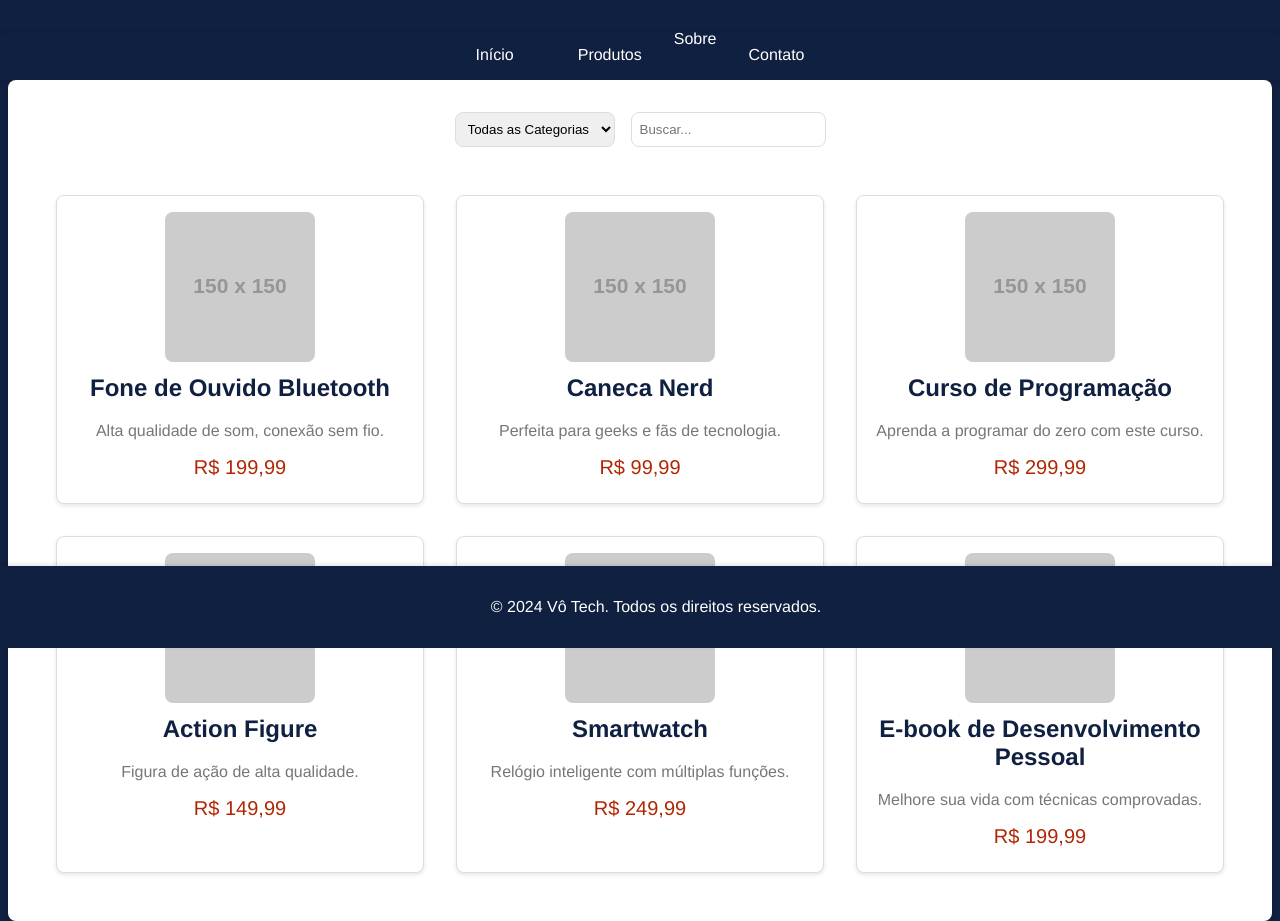
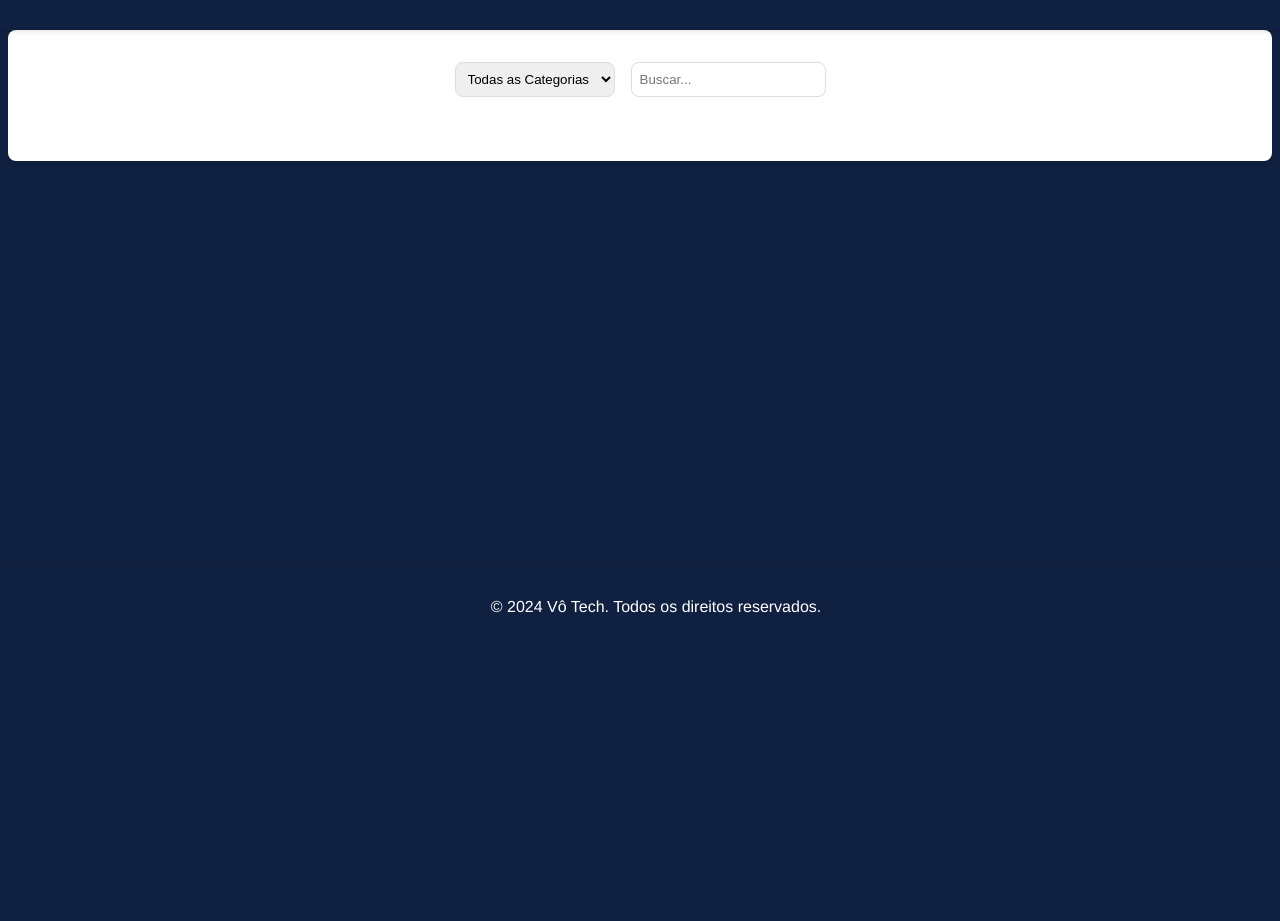
Before and after one commit to vo-tech/votechstore, a plain HTML site: page index.html in a window 1280 px wide. Shown: the part 152-1073 px from the top of the page. After the commit the page ends 800 px from the top, so only its background shows below. Drawn offline with Linux system fonts and the light colour scheme; placeholder pictures from the web are drawn by us.

Commit message:
Update index v1.00.0021.html

```diff
--- a/index.html
+++ b/index.html
@@ -136,12 +136,19 @@
         }
         /* Responsividade */
         @media (max-width: 480px) {
-            .product {
-                flex-basis: 100%; /* Um produto por linha em telas pequenas */
+            header h1, header .whatsapp {
+                font-size: 1rem;
             }
             header .logo-whatsapp {
                 margin-left: 0;
-                justify-content: center;
+                flex-direction: column;
+            }
+            header .whatsapp img {
+                width: 20px;
+                height: 20px;
+            }
+            nav {
+                display: none; /* Remover navegação no mobile */
             }
         }
         @media (min-width: 481px) and (max-width: 768px) {
@@ -165,15 +172,12 @@
     </div>
     <a class="whatsapp" href="https://wa.me/5545991190099" target="_blank">
         WhatsApp
-        <img src="https://upload.wikimedia.org/wikipedia/commons/6/6b/WhatsApp.svg" alt="WhatsApp">
+        <img src="https://imgur.com/a/64KrjYQ" alt="WhatsApp">
     </a>
 </header>
 
 <nav>
-    <a href="#">Início</a>
-    <a href="#">Produtos</a
-    <a href="#">Sobre</a>
-    <a href="#">Contato</a>
+    <!-- Os links foram removidos -->
 </nav>
 
 <div class="container">
@@ -188,43 +192,7 @@
     </div>
 
     <div class="product-list">
-        <!-- Adicionando os produtos novamente -->
-        <div class="product" data-category="tech">
-            <img src="https://via.placeholder.com/150" alt="Produto Tech 1">
-            <h2>Fone de Ouvido Bluetooth</h2>
-            <p>Alta qualidade de som, conexão sem fio.</p>
-            <div class="price">R$ 199,99</div>
-        </div>
-        <div class="product" data-category="presentes">
-            <img src="https://via.placeholder.com/150" alt="Presente 1">
-            <h2>Caneca Nerd</h2>
-            <p>Perfeita para geeks e fãs de tecnologia.</p>
-            <div class="price">R$ 99,99</div>
-        </div>
-        <div class="product" data-category="infoprodutos">
-            <img src="https://via.placeholder.com/150" alt="Infoproduto 1">
-            <h2>Curso de Programação</h2>
-            <p>Aprenda a programar do zero com este curso.</p>
-            <div class="price">R$ 299,99</div>
-        </div>
-        <div class="product" data-category="presentes">
-            <img src="https://via.placeholder.com/150" alt="Presente 2">
-            <h2>Action Figure</h2>
-            <p>Figura de ação de alta qualidade.</p>
-            <div class="price">R$ 149,99</div>
-        </div>
-        <div class="product" data-category="tech">
-            <img src="https://via.placeholder.com/150" alt="Produto Tech 2">
-            <h2>Smartwatch</h2>
-            <p>Relógio inteligente com múltiplas funções.</p>
-            <div class="price">R$ 249,99</div>
-        </div>
-        <div class="product" data-category="infoprodutos">
-            <img src="https://via.placeholder.com/150" alt="Infoproduto 2">
-            <h2>E-book de Desenvolvimento Pessoal</h2>
-            <p>Melhore sua vida com técnicas comprovadas.</p>
-            <div class="price">R$ 199,99</div>
-        </div>
+        <!-- Produtos aqui -->
     </div>
 </div>
 
```
